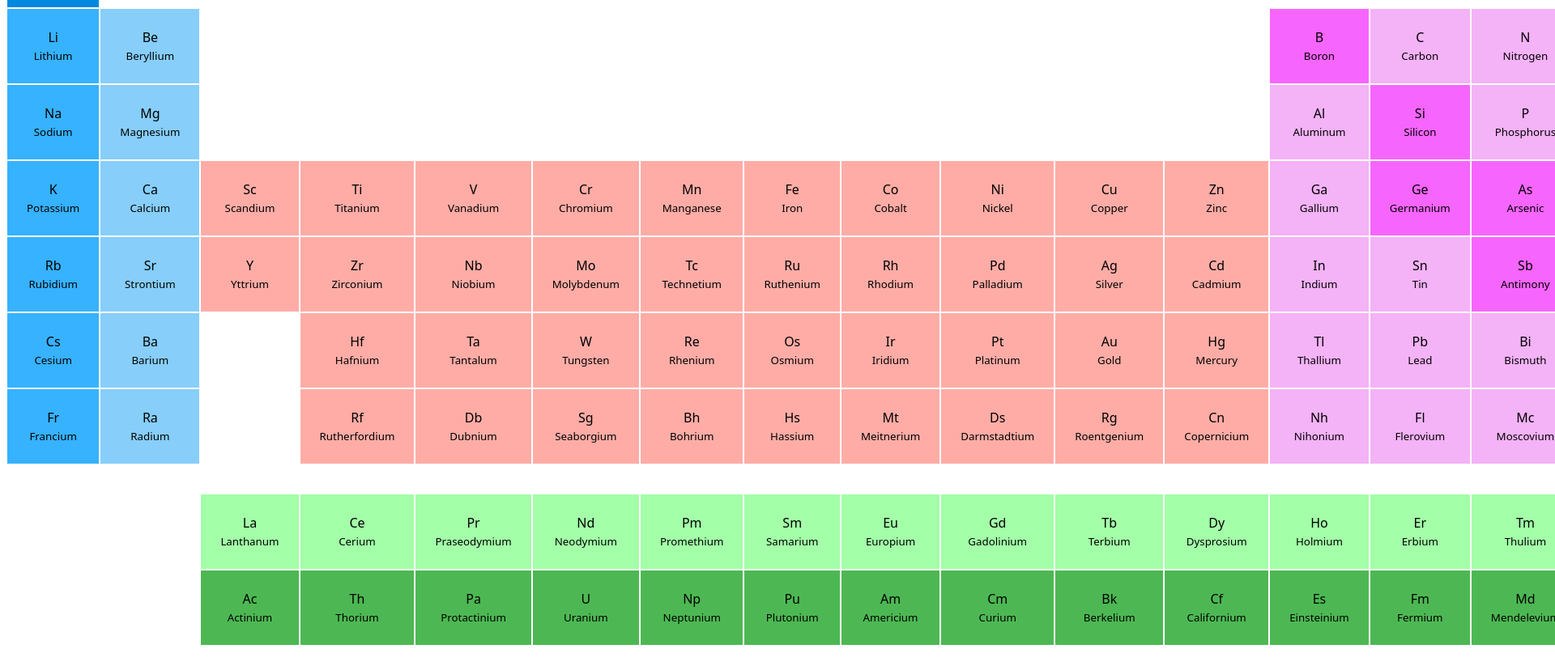
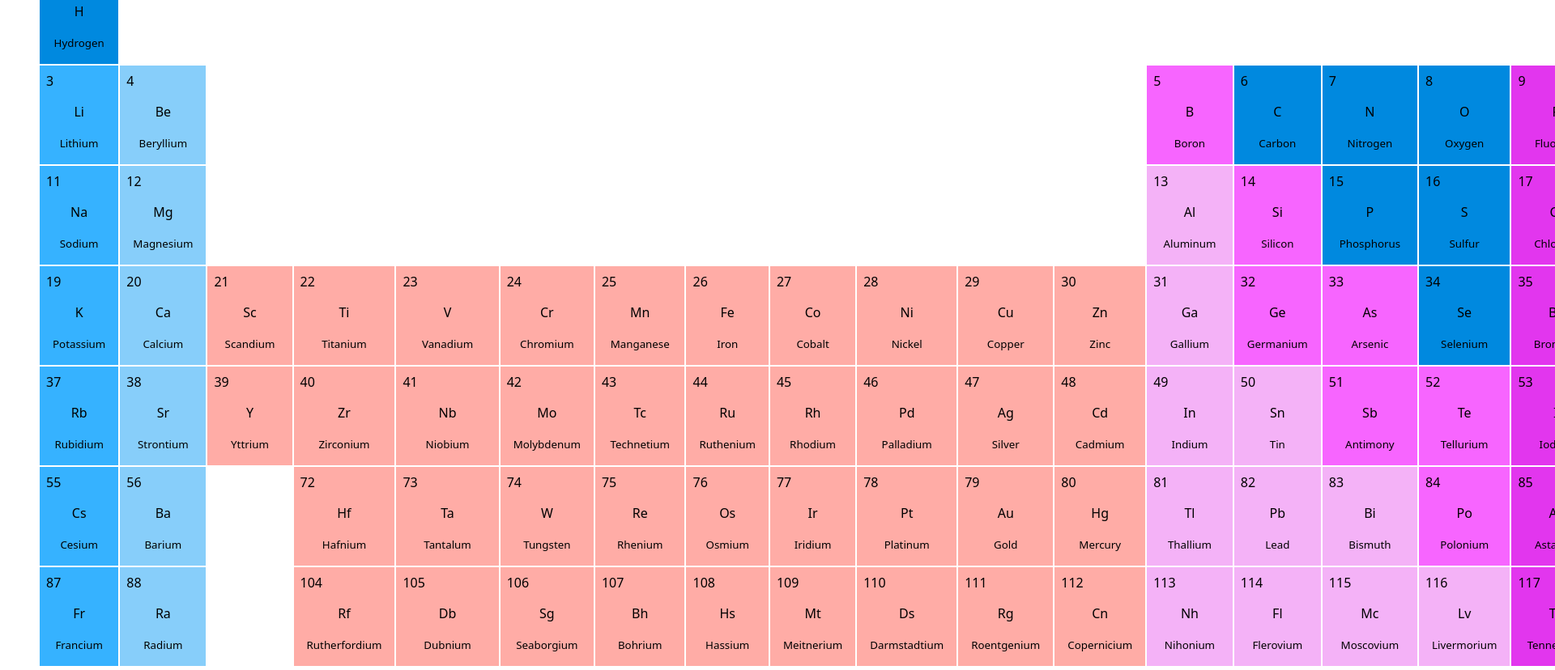
Before and after one commit to linearsachin/learning-vue, a plain HTML site: page periodic-tble/home.html in a window 1280 px wide. Shown: the part 92-920 px from the top of the page at 81% size, 1920 px wide, since content can reach past the window. Before the commit the page ends 898 px from the top, so only its background shows below. Drawn offline with nearby package versions, Linux system fonts and the light colour scheme.

Commit message:
style.css

```diff
--- a/periodic-tble/home.html
+++ b/periodic-tble/home.html
@@ -4,140 +4,12 @@
     <meta charset="UTF-8">
     <meta name="viewport" content="width=device-width, initial-scale=1.0">
     <script src="https://unpkg.com/vue@2.6.11/dist/vue.js"></script>
+    <link rel="stylesheet" type="text/css" href="./style.css">
     <title>Periodic Table</title>
-    <style>
-        .s {
-            color: black;
-            margin: 0;
-            padding: 2em;
-            border:0.1px solid white;
-            text-align: center;
-        }
-        .d {
-            background-color: #ffaca6;
-            color: black;
-            margin: 0;
-            padding: 2em;
-            border:0.1px solid white;
-            text-align: center;
-        }
-        .p {
-            background-color: #f4b2f7;
-            color: black;
-            margin: 0;
-            padding: 2em;
-            border:0.1px solid white;
-            text-align: center;
-        }
-        .f {
-
-            color: black;
-            margin: 0;
-            padding: 2em;
-            border:0.1px solid white;
-            text-align: center;
-        }
-        .polyatomic-nonmetal {
-            background-color: #0089df;
-        }
-        .alkali {
-            background-color: #36b2ff;
-        }
-        .alkali-earth {
-            background-color: #87cefa;
-        }
-        .lan {
-            background-color: #a3ffa8;
-        }
-        .act {
-            background-color: #4db853;
-        }
-        .metalloid {
-            background-color: #f765ff;
-        }
-        .halo {
-            background-color: #e236ee;
-            color: white;
-        }
-        .noble {
-            background-color: #b64fff;
-        }
-
-
-
-        #table {
-            display: inline-grid;
-            grid-template-columns: repeat(18, 1fr);
-            grid-template-areas:
-                ".  wa wb wb wb wb wb wb wb wb wb wb wz wz wz wz wz ."
-                ".  .  wb wb wb wb wb wb wb wb wb wb .  .  .  .  .  ."
-                ".  .  wb wb wb wb wb wb wb wb wb wb .  .  .  .  .  ."
-                ".  .  .  .  .  .  .  .  .  .  .  .  .  .  .  .  .  ."
-                ".  .  .  .  .  .  .  .  .  .  .  .  .  .  .  .  .  ."
-                ".  .  wc .  .  .  .  .  .  .  .  .  .  .  .  .  .  ."
-                ".  .  wc .  .  .  .  .  .  .  .  .  .  .  .  .  .  ."
-                "wd wd wd wd wd wd wd wd wd wd wd wd wd wd wd wd wd wd"
-                "we we .  .  .  .  .  .  .  .  .  .  .  .  .  .  .  wg"
-                "wf wf .  .  .  .  .  .  .  .  .  .  .  .  .  .  .  . ";
-            border-collapse: collapse;
-        }
-
-        #wa {
-            box-sizing: border-box;
-            background-color: white;
-            grid-area: wa;
-        }
-        #wb {
-            box-sizing: border-box;
-            background-color: white;
-            grid-area: wb;
-        }
-        #wc {
-            box-sizing: border-box;
-            background-color: white;
-            grid-area: wc;
-        }
-        #wd {
-            box-sizing: border-box;
-            background-color: white;
-            grid-area: wd;
-        }
-        #we {
-            box-sizing: border-box;
-            background-color: white;
-            grid-area: we;
-        }
-        #wf {
-            box-sizing: border-box;
-            background-color: white;
-            grid-area: wf;
-        }
-        #wz {
-            box-sizing: border-box;
-            background-color: white;
-            grid-area: wz;
-        }
-        #wg {
-            box-sizing: border-box;
-            background-color: white;
-            grid-area: wg;
-        }
-        #ele {
-            text-align: center;
-            font-family: system-ui;
-            padding: 1.5em;
-            border: 0.1px solid white;
-            color: black;
-            margin: 0;
-        }
-
-
-
-    </style>
 </head>
 <body>
     <div id="app">
-        <div>
+        <div id="out-table">
             <div id="table">
                 <div id="wa"></div>
                 <div id="wb"></div>
@@ -148,14 +20,11 @@
                 <div id="wg"></div>
                 <div id="wz"></div>
                 <div id="ele" v-for="element,index in elements" v-bind:class="blocks[index]">
+                    <div class="atomic-number">{{ atomicNo[index]}}</div>
                     <div id="symbol">{{ symbols[index] }}</div>
                     <div id="name"><small> {{ element }} </small></div>
                 </div>
             </div>
-            <table>
-
-
-            </table>
 
         </div>
     </div>
--- a/periodic-tble/script.js
+++ b/periodic-tble/script.js
@@ -18,14 +18,24 @@ const elementsSymbol = [ "H", "He",
                     "La", "Ce", "Pr", "Nd", "Pm", "Sm", "Eu", "Gd", "Tb", "Dy", "Ho", "Er", "Tm", "Yb","Lu",
                     "Ac", "Th", "Pa", "U", "Np", "Pu", "Am", "Cm", "Bk", "Cf", "Es", "Fm", "Md", "No","Lr", ];
 const elementBlock = [ "s polyatomic-nonmetal", "p noble",
-                    "s alkali", "s alkali-earth", "p metalloid", "p", "p","p", "p halo","p noble",
-                    "s alkali", "s alkali-earth", "p", "p metalloid", "p", "p", "p halo", "p noble",
-                    "s alkali", "s alkali-earth", "d", "d", "d", "d", "d", "d", "d", "d", "d", "d", "p", "p metalloid", "p metalloid", "p", "p halo", "p noble",
+                    "s alkali", "s alkali-earth", "p metalloid", "p polyatomic-nonmetal", "p polyatomic-nonmetal","p polyatomic-nonmetal", "p halo","p noble",
+                    "s alkali", "s alkali-earth", "p", "p metalloid", "p polyatomic-nonmetal", "p polyatomic-nonmetal", "p halo", "p noble",
+                    "s alkali", "s alkali-earth", "d", "d", "d", "d", "d", "d", "d", "d", "d", "d", "p", "p metalloid", "p metalloid", "p polyatomic-nonmetal", "p halo", "p noble",
                     "s alkali", "s alkali-earth", "d", "d", "d", "d", "d", "d", "d", "d", "d", "d", "p", "p", "p metalloid", "p metalloid", "p halo", "p noble",
                     "s alkali", "s alkali-earth", "d", "d", "d", "d", "d", "d", "d", "d", "d", "p", "p", "p", "p metalloid", "p halo", "p noble",
                     "s alkali", "s alkali-earth", "d", "d", "d", "d", "d", "d", "d", "d", "d", "p", "p", "p", "p", "p halo", "p noble",
                     "f lan", "f lan", "f lan", "f lan", "f lan", "f lan", "f lan", "f lan", "f lan", "f lan", "f lan", "f lan", "f lan", "f lan", "f lan",
                     "f act", "f act", "f act", "f act", "f act", "f act", "f act", "f act", "f act", "f act", "f act", "f act", "f act", "f act", "f act", ];
+const atomicNumber = [  1, 2,
+                        3, 4, 5, 6, 7, 8, 9, 10,
+                        11, 12, 13, 14, 15, 16, 17, 18,
+                        19, 20, 21, 22, 23, 24, 25, 26, 27, 28, 29, 30, 31, 32, 33, 34, 35, 36,
+                        37, 38, 39, 40, 41, 42, 43, 44, 45, 46, 47, 48, 49, 50, 51, 52, 53, 54,
+                        55, 56, 72, 73, 74, 75, 76, 77, 78, 79, 80, 81, 82, 83, 84, 85, 86,
+                        87, 88, 104, 105, 106, 107, 108, 109, 110, 111, 112, 113, 114, 115, 116, 117,
+                        57, 58, 59, 60, 61, 62, 63, 64, 65, 66, 67, 68, 69, 70, 71,
+                        89, 90, 91, 92, 93, 94, 95, 96, 97, 98, 99, 100, 101, 102, 103,
+                    ]
 new Vue ({
     el:"#app",
     data:{
@@ -36,6 +46,7 @@ new Vue ({
         elements: elementsName,
         symbols: elementsSymbol,
         blocks: elementBlock,
+        atomicNo: atomicNumber,
     }
 })
 
--- /dev/null
+++ b/periodic-tble/style.css
@@ -0,0 +1,136 @@
+.s {
+    color: black;
+    margin: 0;
+    padding: 2em;
+    border:0.1px solid white;
+    text-align: center;
+}
+.d {
+    background-color: #ffaca6;
+    color: black;
+    margin: 0;
+    padding: 2em;
+    border:0.1px solid white;
+    text-align: center;
+}
+.p {
+    background-color: #f4b2f7;
+    color: black;
+    margin: 0;
+    padding: 2em;
+    border:0.1px solid white;
+    text-align: center;
+}
+.f {
+
+    color: black;
+    margin: 0;
+    padding: 2em;
+    border:0.1px solid white;
+    text-align: center;
+}
+.polyatomic-nonmetal {
+    background-color: #0089df;
+}
+.alkali {
+    background-color: #36b2ff;
+}
+.alkali-earth {
+    background-color: #87cefa;
+}
+.lan {
+    background-color: #a3ffa8;
+}
+.act {
+    background-color: #4db853;
+}
+.metalloid {
+    background-color: #f765ff;
+}
+.halo {
+    background-color: #e236ee;
+    color: white;
+}
+.noble {
+    background-color: #b64fff;
+}
+
+
+#out-table {
+    width: 100%;
+}
+#table {
+    margin: 2.5em 2.5em;
+    display: inline-grid;
+    grid-template-columns: repeat(18, 1fr);
+    grid-template-areas:
+        ".  wa wb wb wb wb wb wb wb wb wb wb wz wz wz wz wz ."
+        ".  .  wb wb wb wb wb wb wb wb wb wb .  .  .  .  .  ."
+        ".  .  wb wb wb wb wb wb wb wb wb wb .  .  .  .  .  ."
+        ".  .  .  .  .  .  .  .  .  .  .  .  .  .  .  .  .  ."
+        ".  .  .  .  .  .  .  .  .  .  .  .  .  .  .  .  .  ."
+        ".  .  wc .  .  .  .  .  .  .  .  .  .  .  .  .  .  ."
+        ".  .  wc .  .  .  .  .  .  .  .  .  .  .  .  .  .  ."
+        "wd wd wd wd wd wd wd wd wd wd wd wd wd wd wd wd wd wd"
+        "we we .  .  .  .  .  .  .  .  .  .  .  .  .  .  .  wg"
+        "wf wf .  .  .  .  .  .  .  .  .  .  .  .  .  .  .  . ";
+    border-collapse: collapse;
+}
+
+#wa {
+    box-sizing: border-box;
+    background-color: white;
+    grid-area: wa;
+}
+#wb {
+    box-sizing: border-box;
+    background-color: white;
+    grid-area: wb;
+}
+#wc {
+    box-sizing: border-box;
+    background-color: white;
+    grid-area: wc;
+}
+#wd {
+    box-sizing: border-box;
+    background-color: white;
+    grid-area: wd;
+}
+#we {
+    box-sizing: border-box;
+    background-color: white;
+    grid-area: we;
+}
+#wf {
+    box-sizing: border-box;
+    background-color: white;
+    grid-area: wf;
+}
+#wz {
+    box-sizing: border-box;
+    background-color: white;
+    grid-area: wz;
+}
+#wg {
+    box-sizing: border-box;
+    background-color: white;
+    grid-area: wg;
+}
+#ele {
+    text-align: center;
+    font-family: system-ui;
+    padding: 0em;
+    border: 0.1px solid white;
+    color: black;
+    margin: 0;
+}
+.atomic-number{
+    padding-left: 8px;
+    padding-top:  8px;
+    text-align: left;
+
+}
+#name, #symbol{
+    margin: 1em;
+}
```
